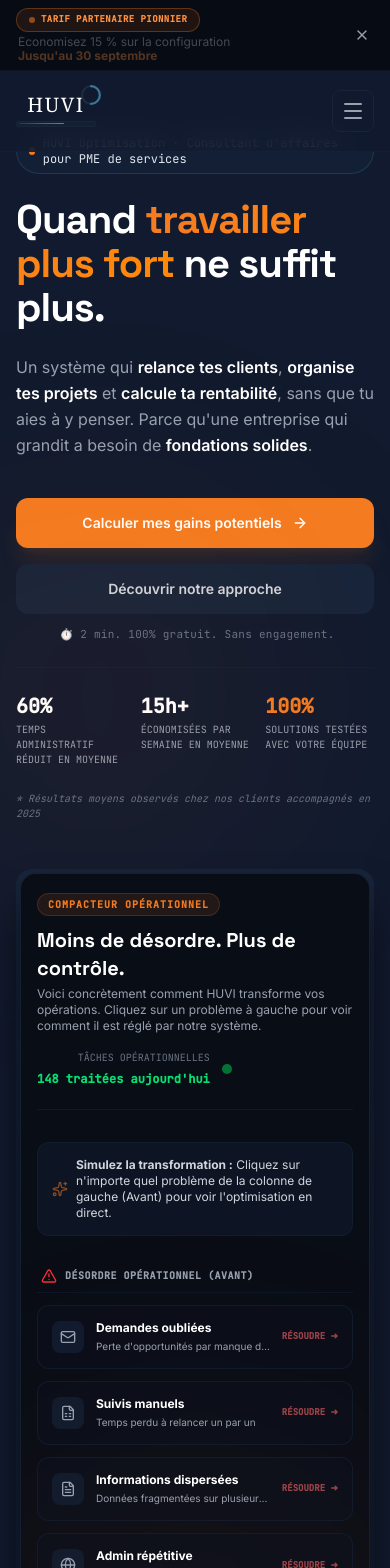
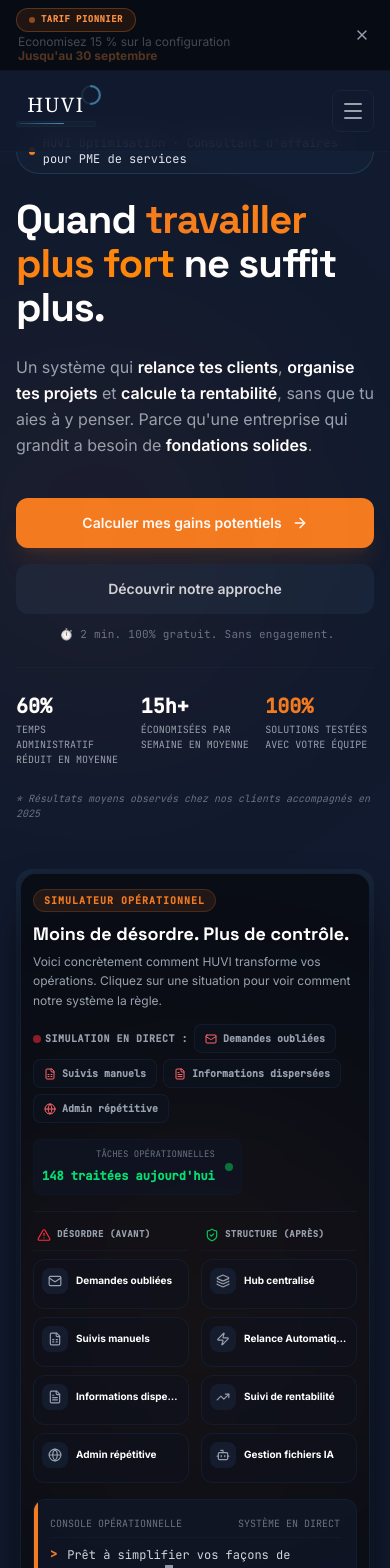
Before and after one commit to HUVIassistance/huvioptimisation.com, a React (Vite) app: page / in a window 390 px wide. Shown: the top 1568 px of the page. Built offline with nearby package versions, Linux system fonts and the light colour scheme.

Commit message:
Add files via upload

```diff
--- a/src/components/InteractiveDiagram.tsx
+++ b/src/components/InteractiveDiagram.tsx
@@ -166,8 +166,8 @@
   const systemOutputs = [
     { id: 'systems', label: 'Hub centralisé', icon: Layers, desc: 'Toutes vos opportunités et données unifiées en direct.', delay: 1200 },
     { id: 'automation', label: 'Relance Automatique', icon: Zap, desc: 'Rappels automatisés rédigés par l\'IA pour vos impayés.', delay: 1400 },
-    { id: 'dashboards', label: 'Suivi des Marges', icon: TrendingUp, desc: 'Dashboard de rentabilité nette en temps réel.', delay: 1600 },
-    { id: 'aiTeams', label: 'Folder Agent IA', icon: Bot, desc: 'Classement, lecture et renommage automatique de vos fichiers.', delay: 1800 }
+    { id: 'dashboards', label: 'Suivi de rentabilité', icon: TrendingUp, desc: 'Dashboard de rentabilité nette en temps réel.', delay: 1600 },
+    { id: 'aiTeams', label: 'Gestion fichiers IA', icon: Bot, desc: 'Classement, lecture et renommage automatique de vos fichiers.', delay: 1800 }
   ];
 
   const triggerFlow = (sourceIndex: number) => {
@@ -346,50 +346,63 @@
   ];
 
   return (
-    <div id="interactive-diagram-container" className="relative w-full max-w-7xl mx-auto p-4 sm:p-6 lg:p-8 rounded-2xl bg-[#090D16] border border-[#17243A]/80 shadow-2xl shadow-black overflow-hidden">
+    <div id="interactive-diagram-container" className="relative w-full max-w-7xl mx-auto p-3 sm:p-6 lg:p-8 rounded-2xl bg-[#090D16] border border-[#17243A]/80 shadow-2xl shadow-black overflow-hidden">
       {/* Background radial soft light */}
       <div className="absolute top-1/2 left-1/2 -translate-x-1/2 -translate-y-1/2 w-[500px] h-[500px] rounded-full bg-[#F47B20]/5 blur-[120px] pointer-events-none"></div>
 
       {/* Top Header Controls */}
-      <div className="flex flex-col sm:flex-row sm:items-center justify-between border-b border-[#17243A]/60 pb-5 mb-8 gap-4 relative z-10">
-        <div>
+      <div className="flex flex-col sm:flex-row sm:items-start justify-between border-b border-[#17243A]/60 pb-4 mb-4 gap-4 relative z-10">
+        <div className="flex-1 text-left">
           <span className="text-[10px] font-mono tracking-widest text-[#F47B20] uppercase font-semibold bg-[#F47B20]/10 px-2.5 py-1 rounded-full border border-[#F47B20]/20">
-            COMPACTEUR OPÉRATIONNEL
+            SIMULATEUR OPÉRATIONNEL
           </span>
-          <h3 className="font-display text-xl sm:text-2xl font-bold text-white mt-3">
+          <h3 className="font-display text-lg sm:text-xl lg:text-2xl font-bold text-white mt-2.5">
             Moins de désordre. Plus de contrôle.
           </h3>
-          <p className="text-xs text-gray-400 mt-1 max-w-2xl">
-            Voici concrètement comment HUVI transforme vos opérations. Cliquez sur un problème à gauche pour voir comment il est réglé par notre système.
+          <p className="text-xs text-gray-400 mt-1 max-w-2xl leading-relaxed">
+            Voici concrètement comment HUVI transforme vos opérations. Cliquez sur une situation pour voir comment notre système la règle.
           </p>
+
+          {/* Embedded Simulation Buttons inside the widget header */}
+          <div className="mt-3.5 flex flex-wrap gap-1.5 items-center">
+            <span className="text-[10px] font-mono font-bold text-gray-400 uppercase tracking-wider flex items-center gap-1 shrink-0">
+              <span className="flex h-2 w-2 rounded-full bg-red-500 animate-pulse"></span>
+              Simulation en direct :
+            </span>
+            {dataSources.map((source, idx) => {
+              const SourceIcon = source.icon;
+              const isCurrentActive = activePacket === idx;
+              return (
+                <button
+                  key={source.id}
+                  onClick={() => triggerFlow(idx)}
+                  className={`px-2.5 py-1.5 rounded-lg border text-[10px] font-mono font-semibold flex items-center gap-1.5 transition-all duration-300 cursor-pointer ${
+                    isCurrentActive
+                       ? 'bg-red-500/20 border-red-500 text-white shadow-lg shadow-red-500/5'
+                       : 'bg-[#0d1321]/60 border-[#17243A]/60 text-gray-400 hover:text-white hover:border-red-500/40'
+                  }`}
+                >
+                  <SourceIcon className="w-3 h-3 text-red-400" />
+                  <span>{source.label}</span>
+                </button>
+              );
+            })}
+          </div>
         </div>
-        <div className="flex items-center gap-3 shrink-0">
+        <div className="flex items-center gap-2.5 shrink-0 self-start sm:self-center bg-[#111a2e]/40 p-2 rounded-lg border border-[#17243A]/20">
           <div className="text-right">
-            <span className="block text-[10px] font-mono text-gray-500">TÂCHES OPÉRATIONNELLES</span>
+            <span className="block text-[9px] font-mono text-gray-500">TÂCHES OPÉRATIONNELLES</span>
             <span className="text-xs font-mono font-bold text-green-400">{processedCount} traitées aujourd'hui</span>
           </div>
-          <div className="w-2.5 h-2.5 rounded-full bg-green-500 animate-pulse"></div>
+          <div className="w-2 h-2 rounded-full bg-green-500 animate-pulse"></div>
         </div>
       </div>
 
       {!isZoomed ? (
         /* 3-COLUMN SYSTEM FLOW DIAGRAM (Default View) */
-        <div className="relative z-10 animate-fade-in flex flex-col space-y-8" id="before-after-flowchart">
+        <div className="relative z-10 animate-fade-in flex flex-col space-y-4" id="before-after-flowchart">
 
-          {/* Instructions banner */}
-          <div className="bg-[#111a2e]/60 border border-[#17243A]/60 rounded-xl p-3.5 flex items-center justify-between gap-3 text-xs text-gray-300">
-            <div className="flex items-center gap-2">
-              <Sparkles className="w-4 h-4 text-[#F47B20] shrink-0 animate-pulse" />
-              <span>
-                <strong>Simulez la transformation :</strong> Cliquez sur n'importe quel problème de la colonne de gauche (Avant) pour voir l'optimisation en direct.
-              </span>
-            </div>
-            <span className="text-[10px] font-mono text-gray-500 uppercase tracking-widest hidden md:inline">
-              Moteur actif
-            </span>
-          </div>
-
-          <div className="grid grid-cols-1 lg:grid-cols-12 gap-6 lg:gap-4 items-center relative">
+          <div className="grid grid-cols-2 lg:grid-cols-12 gap-3 lg:gap-4 items-center relative">
 
             {/* SVG Connector Lines (desktop only) */}
             <div className="absolute inset-0 pointer-events-none hidden lg:block z-0">
@@ -441,11 +454,11 @@
             </div>
 
             {/* Column 1: Sources (AVANT - Irritants) */}
-            <div className="lg:col-span-4 space-y-3 z-10">
-              <div className="flex items-center gap-2 pb-2 px-1 border-b border-[#17243A]/40 mb-3">
-                <AlertTriangle className="w-4 h-4 text-red-500" />
-                <span className="text-[10px] font-mono font-bold text-gray-400 uppercase tracking-wider">
-                  DÉSORDRE OPÉRATIONNEL (AVANT)
+            <div className="col-span-1 lg:col-span-4 space-y-2 lg:space-y-3 z-10">
+              <div className="flex items-center gap-1.5 sm:gap-2 pb-2 px-1 border-b border-[#17243A]/40 mb-2 lg:mb-3">
+                <AlertTriangle className="w-3.5 h-3.5 text-red-500" />
+                <span className="text-[9px] sm:text-[10px] font-mono font-bold text-gray-400 uppercase tracking-wider">
+                  DÉSORDRE (AVANT)
                 </span>
               </div>
 
@@ -457,7 +470,7 @@
                   <button
                     key={source.id}
                     onClick={() => triggerFlow(idx)}
-                    className={`w-full text-left p-3.5 rounded-xl border transition-all duration-300 relative group cursor-pointer ${
+                    className={`w-full text-left p-2 sm:p-3.5 rounded-xl border transition-all duration-300 relative group cursor-pointer ${
                       isCurrentActive
                         ? 'bg-red-500/15 border-red-500 shadow-lg shadow-red-500/10 scale-[1.02]'
                         : isFlashed
@@ -465,15 +478,17 @@
                         : 'bg-[#0d1321]/40 border-[#17243A]/60 hover:border-red-500/40 hover:bg-[#0d1321]/70'
                     }`}
                   >
-                    <div className="flex items-center gap-3">
-                      <div className={`p-2 rounded-lg bg-[#17243A]/60 ${isCurrentActive || isFlashed ? 'text-[#F47B20]' : 'text-gray-400 group-hover:text-red-400'} transition-colors`}>
-                        <SourceIcon className="w-4 h-4" />
+                    <div className="flex flex-col sm:flex-row sm:items-center gap-1.5 sm:gap-3">
+                      <div className="flex items-center gap-2 flex-1 min-w-0">
+                        <div className={`p-1.5 sm:p-2 rounded-lg bg-[#17243A]/60 ${isCurrentActive || isFlashed ? 'text-[#F47B20]' : 'text-gray-400 group-hover:text-red-400'} transition-colors shrink-0`}>
+                          <SourceIcon className="w-3.5 h-3.5 sm:w-4 sm:h-4" />
+                        </div>
+                        <h4 className="text-[10px] sm:text-xs font-bold text-white truncate">{source.label}</h4>
                       </div>
                       <div className="flex-1 min-w-0">
-                        <h4 className="text-xs font-bold text-white truncate">{source.label}</h4>
-                        <p className="text-[10px] text-gray-400 mt-0.5 truncate leading-relaxed">{source.description}</p>
+                        <p className="hidden md:block text-[10px] text-gray-400 mt-0.5 truncate leading-relaxed">{source.description}</p>
                       </div>
-                      <span className="text-[9px] font-mono font-bold uppercase text-red-400 opacity-60 group-hover:opacity-100 transition-opacity">
+                      <span className="hidden sm:inline-block text-[9px] font-mono font-bold uppercase text-red-400 opacity-60 group-hover:opacity-100 transition-opacity shrink-0">
                         Résoudre ➜
                       </span>
                     </div>
@@ -483,7 +498,7 @@
             </div>
 
             {/* Column 2: Central Router (HUVI Core) */}
-            <div className="lg:col-span-4 flex flex-col items-center justify-center py-6 lg:py-0 z-10">
+            <div className="hidden lg:flex lg:col-span-4 flex-col items-center justify-center py-6 lg:py-0 z-10">
               <div className="relative flex items-center justify-center w-24 h-24">
                 {/* Neon blur backing */}
                 <div className="absolute -inset-4 rounded-full bg-[#F47B20]/10 blur-md animate-pulse"></div>
@@ -513,11 +528,11 @@
             </div>
 
             {/* Column 3: Outcomes (APRÈS - Solutions) */}
-            <div className="lg:col-span-4 space-y-3 z-10">
-              <div className="flex items-center gap-2 pb-2 px-1 border-b border-[#17243A]/40 mb-3">
-                <ShieldCheck className="w-4 h-4 text-green-500" />
-                <span className="text-[10px] font-mono font-bold text-gray-400 uppercase tracking-wider">
-                  STRUCTURE CENTRALISÉE (APRÈS)
+            <div className="col-span-1 lg:col-span-4 space-y-2 lg:space-y-3 z-10">
+              <div className="flex items-center gap-1.5 sm:gap-2 pb-2 px-1 border-b border-[#17243A]/40 mb-2 lg:mb-3">
+                <ShieldCheck className="w-3.5 h-3.5 text-green-500" />
+                <span className="text-[9px] sm:text-[10px] font-mono font-bold text-gray-400 uppercase tracking-wider">
+                  STRUCTURE (APRÈS)
                 </span>
               </div>
 
@@ -530,7 +545,7 @@
                   <button
                     key={output.id}
                     onClick={() => handleOutputClick(output.id)}
-                    className={`w-full text-left p-3.5 rounded-xl border transition-all duration-300 relative group cursor-pointer ${
+                    className={`w-full text-left p-2 sm:p-3.5 rounded-xl border transition-all duration-300 relative group cursor-pointer ${
                       isCurrentActivated
                         ? 'bg-green-500/15 border-green-500 shadow-lg shadow-green-500/10 scale-[1.02]'
                         : isFlashed
@@ -538,13 +553,15 @@
                         : 'bg-[#0d1321]/40 border-[#17243A]/60 hover:border-[#F47B20]/40 hover:bg-[#0d1321]/70'
                     }`}
                   >
-                    <div className="flex items-center gap-3">
-                      <div className={`p-2 rounded-lg bg-[#17243A]/60 ${isCurrentActivated || isFlashed ? 'text-green-400' : 'text-gray-400 group-hover:text-green-400'} transition-colors`}>
-                        <OutputIcon className="w-4 h-4" />
+                    <div className="flex flex-col sm:flex-row sm:items-center gap-1.5 sm:gap-3">
+                      <div className="flex items-center gap-2 flex-1 min-w-0">
+                        <div className={`p-1.5 sm:p-2 rounded-lg bg-[#17243A]/60 ${isCurrentActivated || isFlashed ? 'text-green-400' : 'text-gray-400 group-hover:text-green-400'} transition-colors shrink-0`}>
+                          <OutputIcon className="w-3.5 h-3.5 sm:w-4 sm:h-4" />
+                        </div>
+                        <h4 className="text-[10px] sm:text-xs font-bold text-white truncate">{output.label}</h4>
                       </div>
                       <div className="flex-1 min-w-0">
-                        <h4 className="text-xs font-bold text-white truncate">{output.label}</h4>
-                        <p className="text-[10px] text-gray-400 mt-0.5 truncate leading-relaxed">{output.desc}</p>
+                        <p className="hidden md:block text-[10px] text-gray-400 mt-0.5 truncate leading-relaxed">{output.desc}</p>
                       </div>
                     </div>
                   </button>
@@ -591,7 +608,7 @@
           </div>
 
           <div
-            className={`rounded-xl border-2 bg-[#0b1220]/95 p-4 sm:p-6 min-h-[500px] transition-all duration-700 ${
+            className={`rounded-xl border-2 bg-[#0b1220]/95 p-4 sm:p-6 min-h-[380px] sm:min-h-[500px] transition-all duration-700 ${
               flashShowcase
                 ? 'border-[#F47B20] bg-[#F47B20]/[0.01] shadow-xl shadow-[#F47B20]/5'
                 : 'border-[#17243A]/80 shadow-lg'
--- a/src/components/Navbar.tsx
+++ b/src/components/Navbar.tsx
@@ -38,7 +38,7 @@
             <div className="flex items-center gap-x-3 gap-y-1 flex-wrap flex-1 min-w-0">
               <span className="inline-flex items-center gap-1.5 bg-gradient-to-r from-[#F47B20]/10 to-orange-500/10 border border-[#F47B20]/30 text-[#ff9242] font-mono font-bold text-[9px] sm:text-[10px] px-3 py-1 rounded-full tracking-wider uppercase select-none shrink-0">
                 <span className="w-1.5 h-1.5 rounded-full bg-[#F47B20] animate-pulse"></span>
-                Tarif partenaire pionnier
+                Tarif pionnier
               </span>
               <p className={`text-xs sm:text-sm text-gray-300 font-sans leading-none flex items-center flex-wrap gap-x-1.5 gap-y-0.5 truncate transition-all duration-700 ease-in-out ${promoVisible ? 'opacity-100 translate-x-0' : 'opacity-30 sm:opacity-40 translate-x-0.5'}`}>
                 <span>Économisez 15 % sur la configuration</span>
@@ -69,7 +69,7 @@
       <div className="max-w-7xl mx-auto px-4 sm:px-6 lg:px-8">
         <div className="flex items-center justify-between h-20">
           {/* Logo */}
-          <div className="flex items-center gap-3">
+          <div className="flex items-center gap-3 shrink-0">
             <a href="#" className="flex items-center gap-3 group">
               <Logo size="sm" showProgressBar={true} className="group-hover:scale-105 transition-transform duration-300" />
               <div className="border-l border-[#17243A] pl-3 py-1 hidden xs:block">
@@ -80,14 +80,14 @@
           </div>
 
           {/* Desktop Navigation Links */}
-          <nav className="hidden xl:flex items-center gap-6">
+          <nav className="hidden xl:flex items-center gap-3 xl:gap-3.5 2xl:gap-5 3xl:gap-6 shrink-0">
             {navLinks.map((link) => (
               <a
                 key={link.href}
                 href={link.href}
                 target={link.external ? "_blank" : undefined}
                 rel={link.external ? "noopener noreferrer" : undefined}
-                className="font-sans text-[13px] font-medium text-gray-400 hover:text-white transition-colors duration-200 relative py-1 after:absolute after:bottom-0 after:left-0 after:w-0 after:h-[2px] after:bg-[#F47B20] hover:after:w-full after:transition-all after:duration-300"
+                className="font-sans text-xs xl:text-[11px] 2xl:text-xs 3xl:text-[13px] font-medium text-gray-400 hover:text-white transition-colors duration-200 relative py-1 whitespace-nowrap after:absolute after:bottom-0 after:left-0 after:w-0 after:h-[2px] after:bg-[#F47B20] hover:after:w-full after:transition-all after:duration-300"
               >
                 {link.label}
               </a>
@@ -95,7 +95,7 @@
           </nav>
 
           {/* Action Buttons */}
-          <div className="hidden sm:flex items-center gap-3">
+          <div className="hidden sm:flex items-center gap-2 xl:gap-2.5 2xl:gap-3 shrink-0">
             {/* Admin toggle visualizer */}
             {showAdminButton && (
               <button
@@ -116,7 +116,7 @@
 
             <a
               href="#builder"
-              className="inline-flex items-center gap-1.5 px-3 py-1.5 rounded-md bg-[#0D1527] hover:bg-[#F47B20] text-gray-300 hover:text-white text-[10px] font-mono tracking-wider uppercase font-bold border border-[#17243A] hover:border-[#F47B20] transition-all duration-300 shadow-sm shrink-0"
+              className="inline-flex items-center gap-1 xl:gap-1.5 px-2 xl:px-2.5 2xl:px-3 py-1.5 rounded-md bg-[#0D1527] hover:bg-[#F47B20] text-gray-300 hover:text-white text-[9px] xl:text-[10px] font-mono tracking-wider uppercase font-bold border border-[#17243A] hover:border-[#F47B20] transition-all duration-300 shadow-sm shrink-0"
               id="cta-analysis-nav"
             >
               <span>Calculer mes gains potentiels</span>
```
